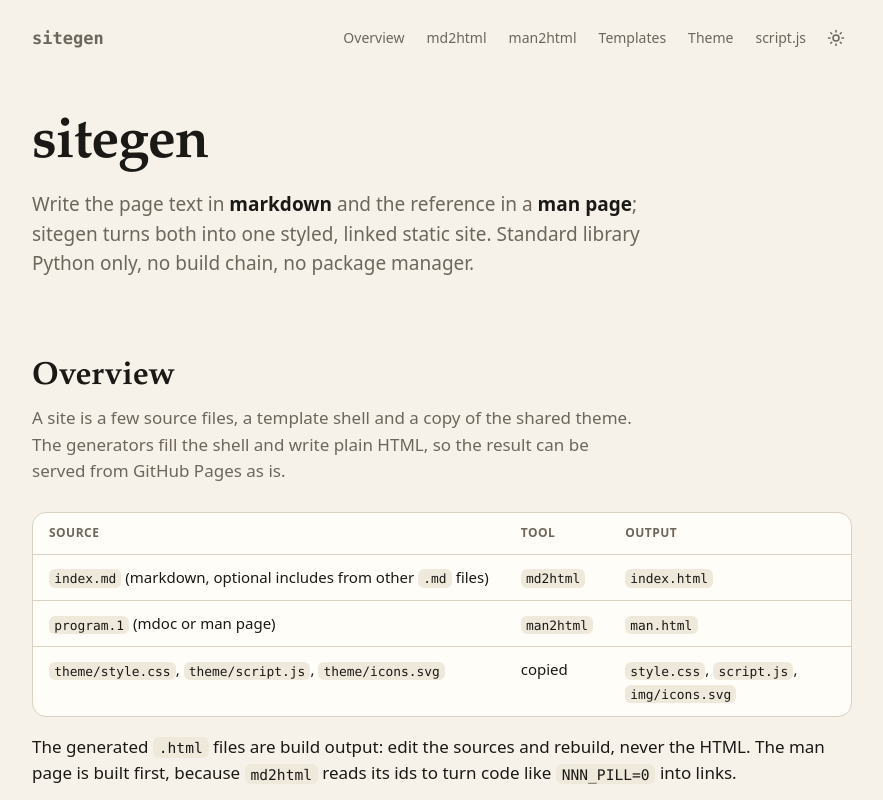
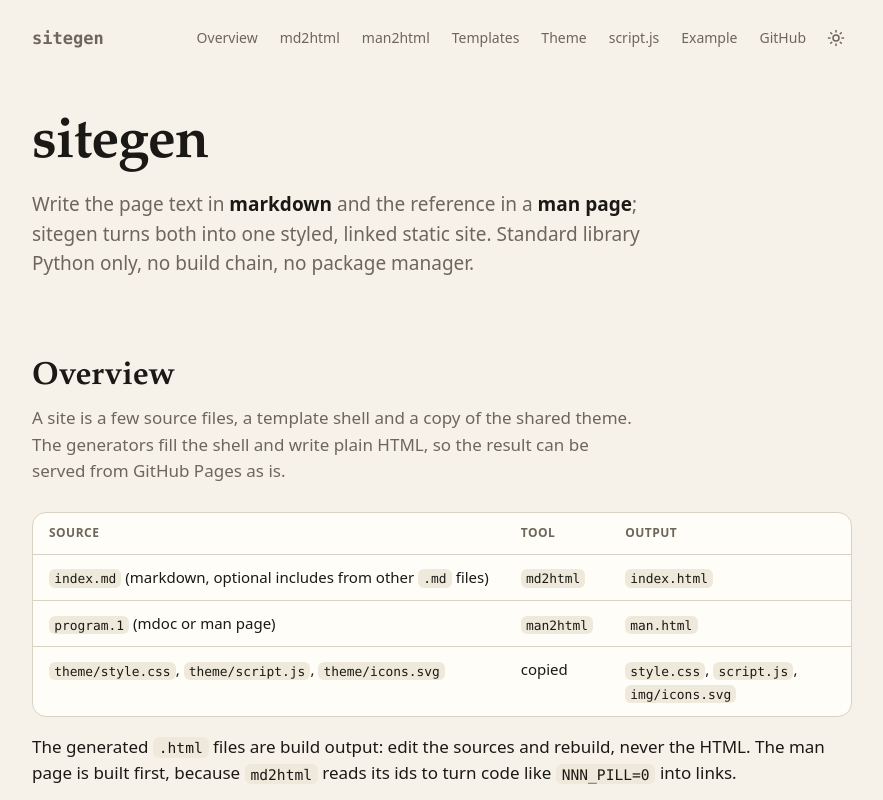
Before and after one commit to amazebb/sitegen, a plain HTML site: page docs/index.html in a window 1280 px wide. Shown: the top 800 px of the page, without its empty margins (198-1081 px from the left). Drawn offline with Linux system fonts and the light colour scheme.

Commit message:
ci: publish the reference and the example with a Pages workflow
- add a workflow that builds both sites, rejects dead links and deploys docs/ at the root and the example under /example/
- link the reference and the example to each other and to the repo
- say in the README where the published pages live

Co-Authored-By: Claude Sonnet 5.5 <noreply@anthropic.com>

```diff
--- a/docs/index.html
+++ b/docs/index.html
@@ -20,6 +20,8 @@
     <a href="#templates">Templates</a>
     <a href="#theme">Theme</a>
     <a href="#script">script.js</a>
+    <a href="example/">Example</a>
+    <a href="https://github.com/amazebb/sitegen">GitHub</a>
     <button class="theme-toggle" type="button" aria-label="Switch to light theme" title="Switch theme"><svg class="i-sun" width="18" height="18" aria-hidden="true"><use href="img/icons.svg#sun"/></svg><svg class="i-moon" width="18" height="18" aria-hidden="true"><use href="img/icons.svg#moon"/></svg></button>
   </nav>
 
```
Also changed, not shown: docs/nav.html (+2 -0 lines), example/nav.html (+1 -0 lines), 3 other files.
